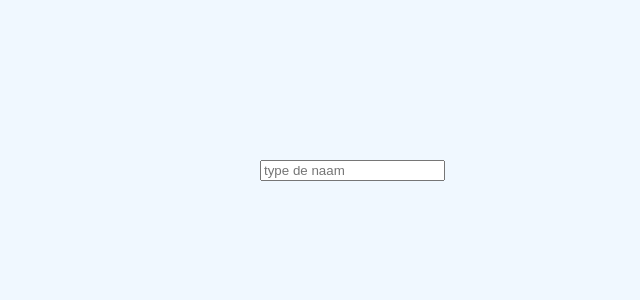
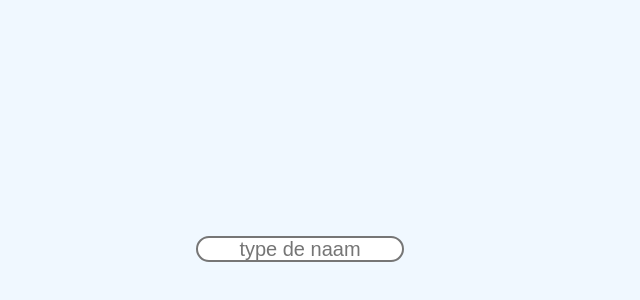
Before and after one commit to ayachi-code/naam_herkener, a website: page public/index.html in a window 1280 px wide. Shown: the part 164-464 px from the top of the page, without its empty margins (380-1020 px from the left). Drawn offline with Linux system fonts and the light colour scheme.

Commit message:
center pagina kleur gegeven etc

```diff
--- a/public/css/index.css
+++ b/public/css/index.css
@@ -4,7 +4,16 @@ body {
 
 
 #input_naam {
-    margin-left: 50%;
-    margin-top: 25%;
+    border-radius: 20px;
+    border-style: solid;
+    height: 20px;
+    width: 200px;
+    text-align: center;
+    color: goldenrod;
+    font-size: 20px;
+    left: 45%;
+    position: absolute;
+    top: 50%;
+
 
 }
```
